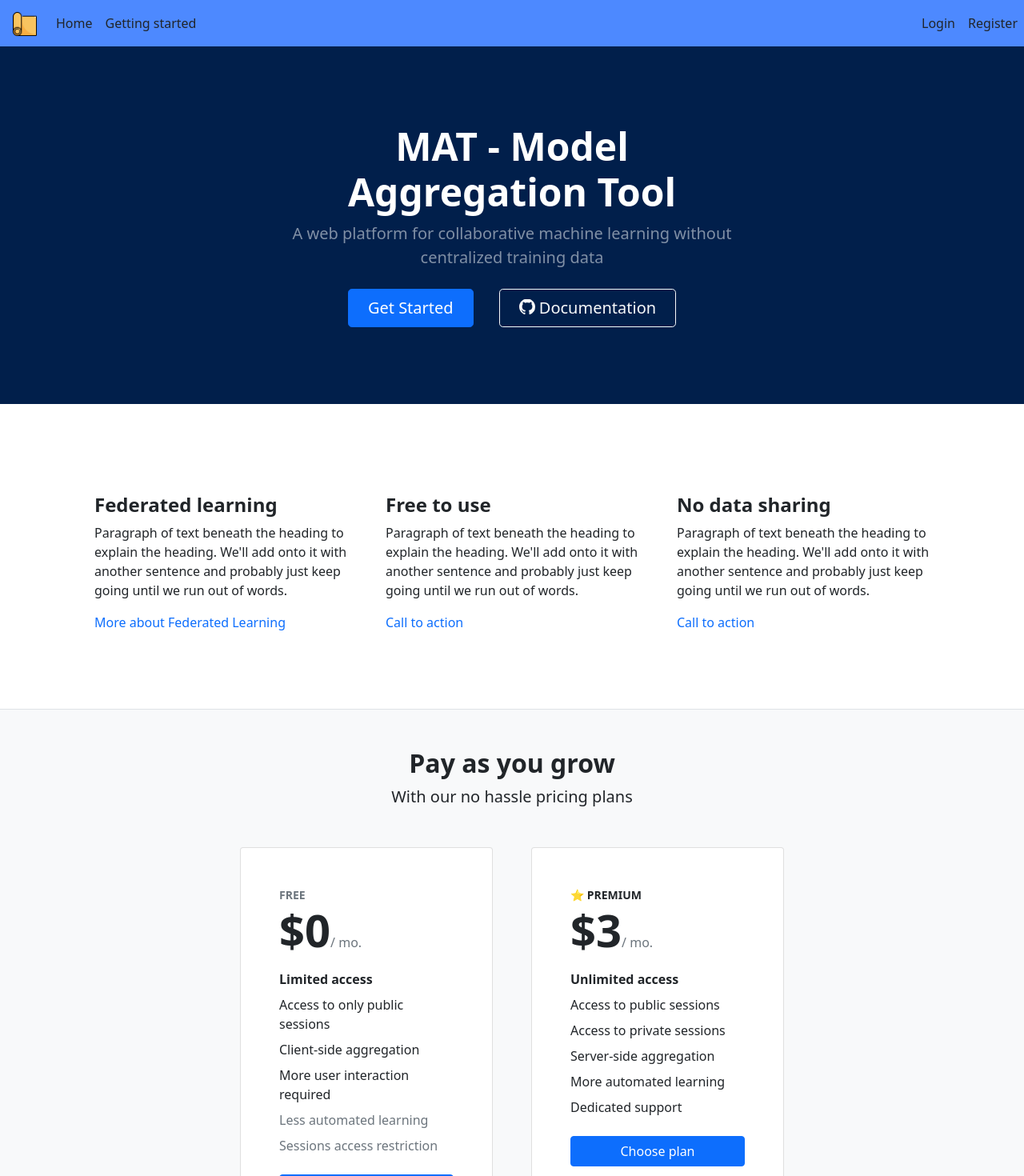
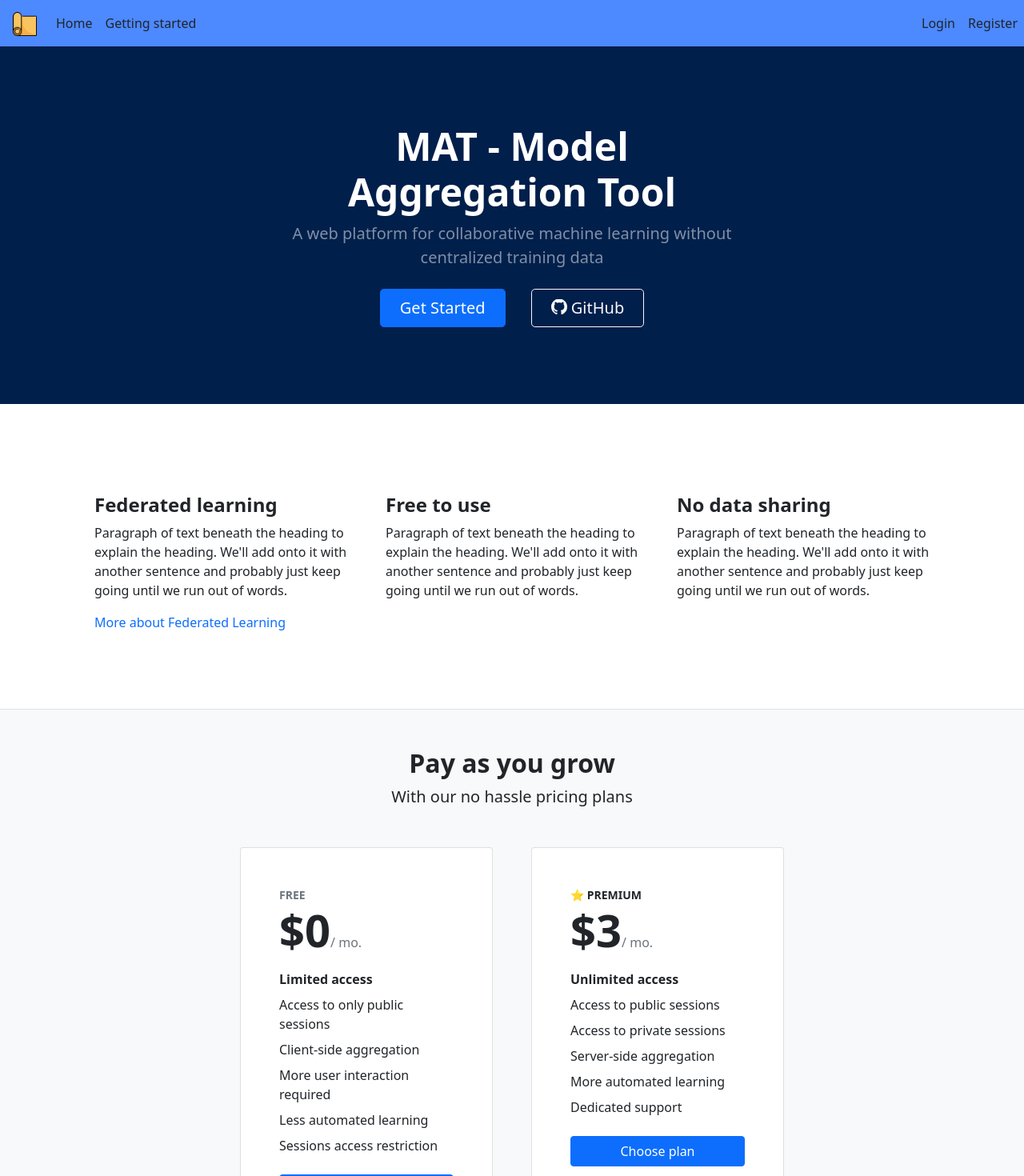
Before and after one commit to malkarol/mat_project, a Vue app in the folder frontend/: page / in a window 1280 px wide. Shown: the top 1470 px of the page at 80% size. Built offline with nearby package versions, Linux system fonts and the light colour scheme.

Commit message:
Update Home.vue

```diff
--- a/frontend/src/views/Home.vue
+++ b/frontend/src/views/Home.vue
@@ -19,7 +19,7 @@
                     <svg xmlns="http://www.w3.org/2000/svg" width="20" height="24" fill="currentColor" class="bi bi-github" viewBox="0 2 16 16">
                     <path d="M8 0C3.58 0 0 3.58 0 8c0 3.54 2.29 6.53 5.47 7.59.4.07.55-.17.55-.38 0-.19-.01-.82-.01-1.49-2.01.37-2.53-.49-2.69-.94-.09-.23-.48-.94-.82-1.13-.28-.15-.68-.52-.01-.53.63-.01 1.08.58 1.23.82.72 1.21 1.87.87 2.33.66.07-.52.28-.87.51-1.07-1.78-.2-3.64-.89-3.64-3.95 0-.87.31-1.59.82-2.15-.08-.2-.36-1.02.08-2.12 0 0 .67-.21 2.2.82.64-.18 1.32-.27 2-.27.68 0 1.36.09 2 .27 1.53-1.04 2.2-.82 2.2-.82.44 1.1.16 1.92.08 2.12.51.56.82 1.27.82 2.15 0 3.07-1.87 3.75-3.65 3.95.29.25.54.73.54 1.48 0 1.07-.01 1.93-.01 2.2 0 .21.15.46.55.38A8.012 8.012 0 0 0 16 8c0-4.42-3.58-8-8-8z"/>
                     </svg>
-                    Documentation</a
+                    GitHub</a
                 >
               </div>
             </div>
@@ -44,19 +44,13 @@
                         <div class="feature bg-primary bg-gradient text-white rounded-3 mb-3"><i class="bi bi-building"></i></div>
                         <h2 class="h4 fw-bolder">Free to use</h2>
                         <p>Paragraph of text beneath the heading to explain the heading. We'll add onto it with another sentence and probably just keep going until we run out of words.</p>
-                        <a class="text-decoration-none" href="#!">
-                            Call to action
-                            <i class="bi bi-arrow-right"></i>
-                        </a>
+
                     </div>
                     <div class="col-lg-4">
                         <div class="feature bg-primary bg-gradient text-white rounded-3 mb-3"><i class="bi bi-toggles2"></i></div>
                         <h2 class="h4 fw-bolder">No data sharing</h2>
                         <p>Paragraph of text beneath the heading to explain the heading. We'll add onto it with another sentence and probably just keep going until we run out of words.</p>
-                        <a class="text-decoration-none" href="#!">
-                            Call to action
-                            <i class="bi bi-arrow-right"></i>
-                        </a>
+
                     </div>
                 </div>
             </div>
@@ -95,11 +89,11 @@
                                         <i class="bi bi-check text-primary"></i>
                                         More user interaction required
                                     </li>
-                                    <li class="mb-2 text-muted">
+                                    <li class="mb-2">
                                         <i class="bi bi-x"></i>
                                         Less automated learning
                                     </li>
-                                    <li class="mb-2 text-muted">
+                                    <li class="mb-2 ">
                                         <i class="bi bi-x"></i>
                                         Sessions access restriction
                                     </li>
```
